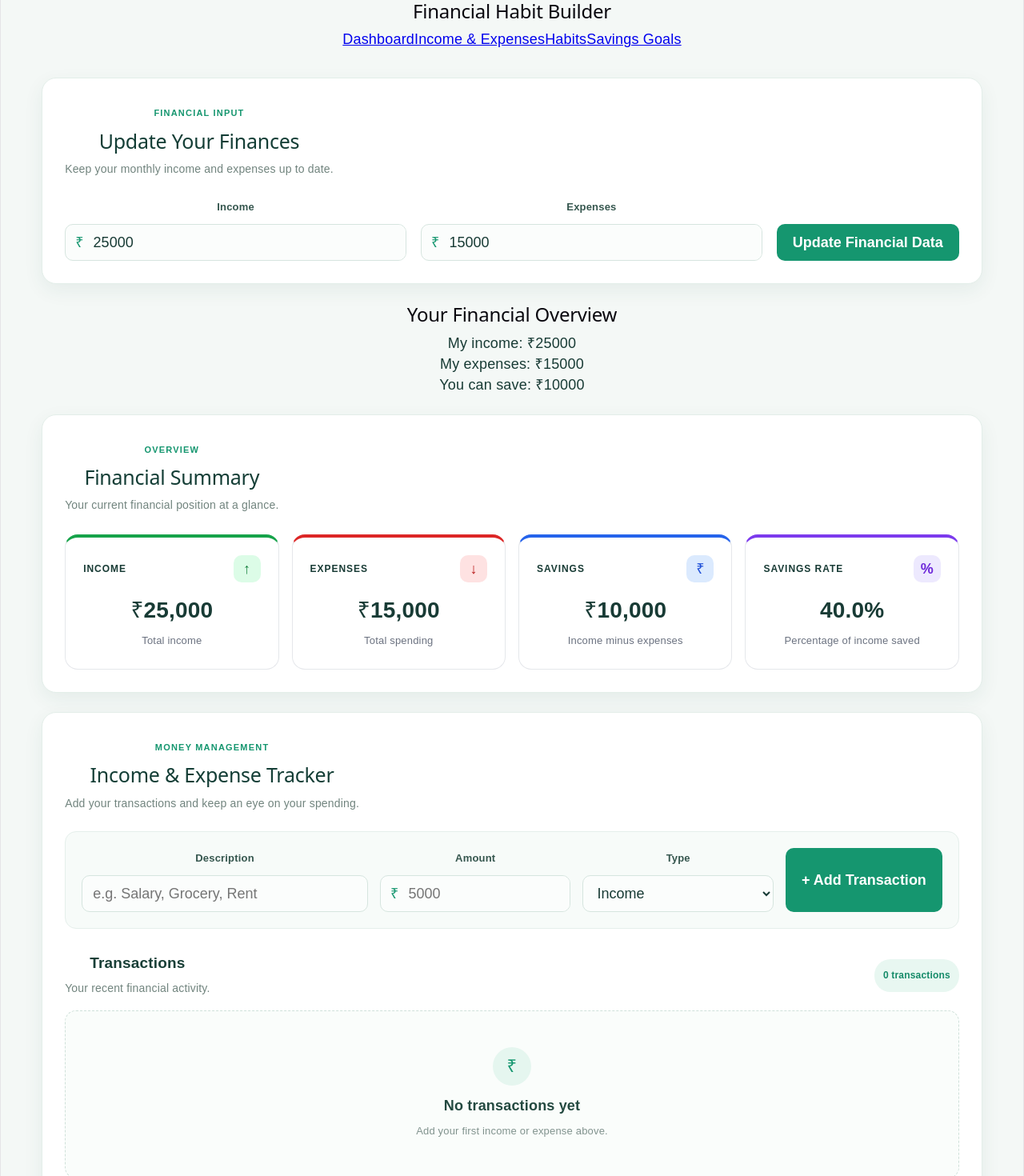
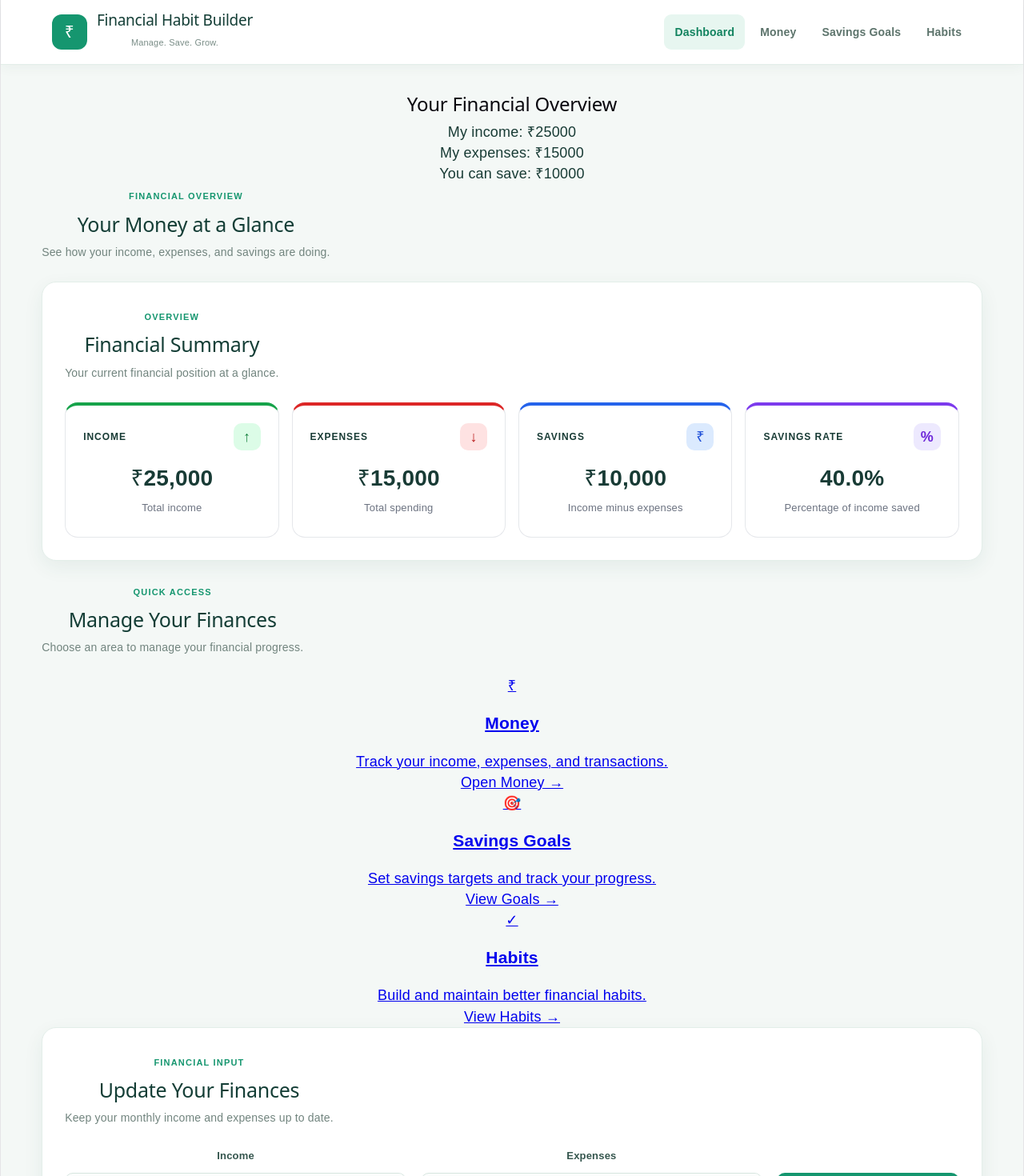
Before and after one commit to zehra-codes/Financial-habit-builder, a React (Vite) app: page /dashboard in a window 1280 px wide. Shown: the top 1470 px of the page at 80% size. Built offline with nearby package versions, Linux system fonts and the light colour scheme.

Commit message:
Complete Day 11 functionality

```diff
--- a/src/App.css
+++ b/src/App.css
@@ -1,3 +1,104 @@
+/* ================================
+NAVBAR
+================================ */
+
+.navbar {
+width: 100%;
+min-height: 76px;
+padding: 14px 5%;
+display: flex;
+align-items: center;
+justify-content: space-between;
+gap: 30px;
+background: #ffffff;
+border-bottom: 1px solid #e3eee9;
+box-shadow: 0 3px 15px rgba(30, 80, 65, 0.05);
+position: sticky;
+top: 0;
+z-index: 100;
+}
+
+.navbar-brand {
+display: flex;
+align-items: center;
+gap: 12px;
+}
+
+.brand-icon {
+width: 44px;
+height: 44px;
+display: flex;
+align-items: center;
+justify-content: center;
+border-radius: 12px;
+background: #15966f;
+color: #ffffff;
+font-size: 21px;
+font-weight: 700;
+}
+
+.navbar-brand h2 {
+margin: 0;
+color: #143e36;
+font-size: 19px;
+line-height: 1.2;
+}
+
+.navbar-brand p {
+margin: 3px 0 0;
+color: #7a8d87;
+font-size: 11px;
+}
+
+.navbar-links {
+display: flex;
+align-items: center;
+gap: 6px;
+}
+
+.nav-link {
+padding: 9px 13px;
+border-radius: 9px;
+color: #5d746c;
+text-decoration: none;
+font-size: 14px;
+font-weight: 600;
+transition: 0.2s ease;
+}
+
+.nav-link:hover {
+background: #f0f8f5;
+color: #15966f;
+}
+
+.nav-link.active {
+background: #e7f6f0;
+color: #12835f;
+}
+
+/* Navbar responsive */
+
+@media (max-width: 800px) {
+.navbar {
+flex-direction: column;
+align-items: stretch;
+gap: 12px;
+padding: 14px 4%;
+}
+
+.navbar-brand {
+justify-content: center;
+}
+
+.navbar-links {
+justify-content: center;
+flex-wrap: wrap;
+}
+
+.nav-link {
+font-size: 13px;
+}
+}
 /* ================================
    GLOBAL
 ================================ */
--- a/src/components/FinancialSummary.jsx
+++ b/src/components/FinancialSummary.jsx
@@ -1,86 +1,150 @@
 function FinancialSummary({ income, expenses, transactions }) {
   const transactionIncome = transactions
     .filter((transaction) => transaction.type === "Income")
-    .reduce((total, transaction) => total + transaction.amount, 0);
+    .reduce(
+      (total, transaction) => total + transaction.amount,
+      0
+    );
 
   const transactionExpenses = transactions
     .filter((transaction) => transaction.type === "Expense")
-    .reduce((total, transaction) => total + transaction.amount, 0);
+    .reduce(
+      (total, transaction) => total + transaction.amount,
+      0
+    );
 
-  const totalIncome =
-    transactions.length > 0 ? transactionIncome : income;
+  // Use transaction totals when transactions exist.
+  // Otherwise use the manually entered financial data.
+  const hasTransactions = transactions.length > 0;
 
-  const totalExpenses =
-    transactions.length > 0 ? transactionExpenses : expenses;
+  const totalIncome = hasTransactions
+    ? transactionIncome
+    : income;
+
+  const totalExpenses = hasTransactions
+    ? transactionExpenses
+    : expenses;
 
   const savings = totalIncome - totalExpenses;
 
   const savingsRate =
-    totalIncome > 0 ? (savings / totalIncome) * 100 : 0;
+    totalIncome > 0
+      ? (savings / totalIncome) * 100
+      : 0;
 
   return (
     <section className="financial-summary card">
+
       <div className="section-heading">
         <div>
-          <span className="section-label">OVERVIEW</span>
+          <span className="section-label">
+            OVERVIEW
+          </span>
+
           <h2>Financial Summary</h2>
-          <p>Your current financial position at a glance.</p>
+
+          <p>
+            Your current financial position at a glance.
+          </p>
         </div>
       </div>
 
       <div className="summary-grid">
 
+        {/* Income */}
         <div className="summary-card income-summary">
+
           <div className="summary-card-top">
-            <span className="summary-label">INCOME</span>
-            <span className="summary-icon">↑</span>
+            <span className="summary-label">
+              INCOME
+            </span>
+
+            <span className="summary-icon">
+              ↑
+            </span>
           </div>
 
           <h3>
             ₹{totalIncome.toLocaleString("en-IN")}
           </h3>
 
-          <p>Total income</p>
+          <p>
+            Total income
+          </p>
+
         </div>
 
+        {/* Expenses */}
         <div className="summary-card expense-summary">
+
           <div className="summary-card-top">
-            <span className="summary-label">EXPENSES</span>
-            <span className="summary-icon">↓</span>
+            <span className="summary-label">
+              EXPENSES
+            </span>
+
+            <span className="summary-icon">
+              ↓
+            </span>
           </div>
 
           <h3>
             ₹{totalExpenses.toLocaleString("en-IN")}
           </h3>
 
-          <p>Total spending</p>
+          <p>
+            Total spending
+          </p>
+
         </div>
 
+        {/* Savings */}
         <div className="summary-card savings-summary">
+
           <div className="summary-card-top">
-            <span className="summary-label">SAVINGS</span>
-            <span className="summary-icon">₹</span>
+            <span className="summary-label">
+              SAVINGS
+            </span>
+
+            <span className="summary-icon">
+              ₹
+            </span>
           </div>
 
           <h3>
             ₹{savings.toLocaleString("en-IN")}
           </h3>
 
-          <p>Income minus expenses</p>
+          <p>
+            Income minus expenses
+          </p>
+
         </div>
 
+        {/* Savings Rate */}
         <div className="summary-card rate-summary">
+
           <div className="summary-card-top">
-            <span className="summary-label">SAVINGS RATE</span>
-            <span className="summary-icon">%</span>
+            <span className="summary-label">
+              SAVINGS RATE
+            </span>
+
+            <span className="summary-icon">
+              %
+            </span>
           </div>
 
-          <h3>{savingsRate.toFixed(1)}%</h3>
+          <h3>
+            {savingsRate.toFixed(1)}%
+          </h3>
 
-          <p>Percentage of income saved</p>
+          <p>
+            Percentage of income saved
+          </p>
+
         </div>
 
       </div>
+
     </section>
   );
 }
--- a/src/components/Navbar.jsx
+++ b/src/components/Navbar.jsx
@@ -1,18 +1,54 @@
 import { NavLink } from "react-router-dom";
 
 function Navbar() {
-  return (
-    <nav>
+return ( <nav className="navbar"> <div className="navbar-brand"> <span className="brand-icon">₹</span>
+
+    <div>
       <h2>Financial Habit Builder</h2>
+      <p>Manage. Save. Grow.</p>
+    </div>
+  </div>
 
-      <div>
-        <NavLink to="/dashboard">Dashboard</NavLink>
-        <NavLink to="/income-expenses">Income & Expenses</NavLink>
-        <NavLink to="/habits">Habits</NavLink>
-        <NavLink to="/savings-goals">Savings Goals</NavLink>
-      </div>
-    </nav>
-  );
+  <div className="navbar-links">
+    <NavLink
+      to="/dashboard"
+      className={({ isActive }) =>
+        isActive ? "nav-link active" : "nav-link"
+      }
+    >
+      Dashboard
+    </NavLink>
+
+    <NavLink
+      to="/income-expenses"
+      className={({ isActive }) =>
+        isActive ? "nav-link active" : "nav-link"
+      }
+    >
+      Money
+    </NavLink>
+
+    <NavLink
+      to="/savings-goals"
+      className={({ isActive }) =>
+        isActive ? "nav-link active" : "nav-link"
+      }
+    >
+      Savings Goals
+    </NavLink>
+
+    <NavLink
+      to="/habits"
+      className={({ isActive }) =>
+        isActive ? "nav-link active" : "nav-link"
+      }
+    >
+      Habits
+    </NavLink>
+  </div>
+</nav>
+
+);
 }
 
 export default Navbar;
--- a/src/components/TransactionTracker.jsx
+++ b/src/components/TransactionTracker.jsx
@@ -5,15 +5,19 @@ function TransactionTracker({ transactions, setTransactions }) {
   const [amount, setAmount] = useState("");
   const [type, setType] = useState("Income");
 
-  const addTransaction = () => {
-    if (description.trim() === "" || amount === "" || Number(amount) <= 0) {
+  function addTransaction() {
+    const trimmedDescription = description.trim();
+    const numericAmount = Number(amount);
+
+    if (!trimmedDescription || numericAmount <= 0) {
+      alert("Please enter a valid description and amount.");
       return;
     }
 
     const newTransaction = {
       id: Date.now(),
-      description: description,
-      amount: Number(amount),
+      description: trimmedDescription,
+      amount: numericAmount,
       type: type,
     };
 
@@ -21,49 +25,63 @@ function TransactionTracker({ transactions, setTransactions }) {
 
     setDescription("");
     setAmount("");
-  };
+  }
 
-  const deleteTransaction = (id) => {
+  function deleteTransaction(id) {
     setTransactions(
-      transactions.filter((transaction) => transaction.id !== id)
+      transactions.filter(
+        (transaction) => transaction.id !== id
+      )
     );
-  };
+  }
 
   const totalIncome = transactions
     .filter((transaction) => transaction.type === "Income")
-    .reduce((total, transaction) => total + transaction.amount, 0);
+    .reduce(
+      (total, transaction) => total + transaction.amount,
+      0
+    );
 
   const totalExpenses = transactions
     .filter((transaction) => transaction.type === "Expense")
-    .reduce((total, transaction) => total + transaction.amount, 0);
+    .reduce(
+      (total, transaction) => total + transaction.amount,
+      0
+    );
 
   const balance = totalIncome - totalExpenses;
 
-  const highestAmount =
-    transactions.length > 0
-      ? Math.max(...transactions.map((transaction) => transaction.amount))
-      : 0;
-
   return (
     <section className="tracker card">
+
       {/* Header */}
       <div className="section-heading">
         <div>
-          <span className="section-label">MONEY MANAGEMENT</span>
+          <span className="section-label">
+            MONEY MANAGEMENT
+          </span>
+
           <h2>Income & Expense Tracker</h2>
-          <p>Add your transactions and keep an eye on your spending.</p>
+
+          <p>
+            Add your transactions and keep an eye on your spending.
+          </p>
         </div>
       </div>
 
       {/* Transaction Form */}
       <div className="transaction-form">
+
         <div className="input-group">
           <label>Description</label>
+
           <input
             type="text"
             value={description}
             placeholder="e.g. Salary, Grocery, Rent"
-            onChange={(event) => setDescription(event.target.value)}
+            onChange={(event) =>
+              setDescription(event.target.value)
+            }
           />
         </div>
 
@@ -75,9 +93,12 @@ function TransactionTracker({ transactions, setTransactions }) {
 
             <input
               type="number"
+              min="1"
               value={amount}
               placeholder="5000"
-              onChange={(event) => setAmount(event.target.value)}
+              onChange={(event) =>
+                setAmount(event.target.value)
+              }
             />
           </div>
         </div>
@@ -87,21 +108,30 @@ function TransactionTracker({ transactions, setTransactions }) {
 
           <select
             value={type}
-            onChange={(event) => setType(event.target.value)}
+            onChange={(event) =>
+              setType(event.target.value)
+            }
           >
             <option value="Income">Income</option>
             <option value="Expense">Expense</option>
           </select>
         </div>
 
-        <button className="primary-button" onClick={addTransaction}>
+        <button
+          type="button"
+          className="primary-button"
+          onClick={addTransaction}
+        >
           + Add Transaction
         </button>
+
       </div>
 
       {/* Transactions */}
       <div className="transactions-section">
+
         <div className="sub-heading">
+
           <div>
             <h3>Transactions</h3>
             <p>Your recent financial activity.</p>
@@ -111,17 +141,27 @@ function TransactionTracker({ transactions, setTransactions }) {
             {transactions.length} transaction
             {transactions.length !== 1 ? "s" : ""}
           </span>
+
         </div>
 
         {transactions.length === 0 ? (
+
           <div className="empty-state">
             <div className="empty-icon">₹</div>
+
             <h4>No transactions yet</h4>
-            <p>Add your first income or expense above.</p>
+
+            <p>
+              Add your first income or expense above.
+            </p>
           </div>
+
         ) : (
+
           <div className="transaction-list">
+
             {transactions.map((transaction) => (
+
               <div
                 className={`transaction-item ${
                   transaction.type === "Income"
@@ -130,77 +170,125 @@ function TransactionTracker({ transactions, setTransactions }) {
                 }`}
                 key={transaction.id}
               >
+
                 <div className="transaction-info">
+
                   <div className="transaction-icon">
-                    {transaction.type === "Income" ? "↑" : "↓"}
+                    {transaction.type === "Income"
+                      ? "↑"
+                      : "↓"}
                   </div>
 
                   <div>
-                    <strong>{transaction.description}</strong>
-                    <span>{transaction.type}</span>
+                    <strong>
+                      {transaction.description}
+                    </strong>
+
+                    <span>
+                      {transaction.type}
+                    </span>
                   </div>
+
                 </div>
 
                 <div className="transaction-right">
+
                   <strong>
-                    {transaction.type === "Income" ? "+" : "-"}₹
+                    {transaction.type === "Income"
+                      ? "+"
+                      : "-"}
+                    ₹
                     {transaction.amount.toLocaleString("en-IN")}
                   </strong>
 
                   <button
+                    type="button"
                     className="delete-button"
-                    onClick={() => deleteTransaction(transaction.id)}
+                    onClick={() =>
+                      deleteTransaction(transaction.id)
+                    }
                   >
                     Delete
                   </button>
+
                 </div>
+
               </div>
+
             ))}
+
           </div>
+
         )}
+
       </div>
 
       {/* Financial Totals */}
       <div className="totals-section">
+
         <div className="total-box income-box">
           <span>Total Income</span>
-          <strong>₹{totalIncome.toLocaleString("en-IN")}</strong>
+
+          <strong>
+            ₹{totalIncome.toLocaleString("en-IN")}
+          </strong>
         </div>
 
         <div className="total-box expense-box">
           <span>Total Expenses</span>
-          <strong>₹{totalExpenses.toLocaleString("en-IN")}</strong>
+
+          <strong>
+            ₹{totalExpenses.toLocaleString("en-IN")}
+          </strong>
         </div>
 
         <div className="total-box balance-box">
           <span>Balance</span>
-          <strong>₹{balance.toLocaleString("en-IN")}</strong>
+
+          <strong>
+            ₹{balance.toLocaleString("en-IN")}
+          </strong>
         </div>
+
       </div>
 
       {/* Income vs Expense Chart */}
       <div className="chart-section">
+
         <div className="sub-heading">
+
           <div>
             <h3>Income vs Expenses</h3>
-      <p>Compare your total income and spending.</p>
+
+            <p>
+              Compare your total income and spending.
+            </p>
           </div>
+
         </div>
 
         {transactions.length === 0 ? (
+
           <div className="chart-empty">
             Add transactions to see your income and expenses.
           </div>
+
         ) : (
+
           <div className="comparison-chart">
 
             <div className="comparison-item">
+
               <div className="comparison-label">
                 <span>Income</span>
-          <strong>₹{totalIncome.toLocaleString("en-IN")}</strong>
+
+                <strong>
+                  ₹{totalIncome.toLocaleString("en-IN")}
+                </strong>
               </div>
 
               <div className="comparison-bar-background">
+
                 <div
                   className="comparison-bar income-bar"
                   style={{
@@ -210,22 +298,32 @@ function TransactionTracker({ transactions, setTransactions }) {
                         totalExpenses
                       ) > 0
                         ? (totalIncome /
-                      Math.max(totalIncome, totalExpenses)) *
+                            Math.max(
+                              totalIncome,
+                              totalExpenses
+                            )) *
                           100
                         : 0
                     }%`,
                   }}
                 ></div>
+
               </div>
+
             </div>
 
             <div className="comparison-item">
+
               <div className="comparison-label">
                 <span>Expenses</span>
-          <strong>₹{totalExpenses.toLocaleString("en-IN")}</strong>
+
+                <strong>
+                  ₹{totalExpenses.toLocaleString("en-IN")}
+                </strong>
               </div>
 
               <div className="comparison-bar-background">
+
                 <div
                   className="comparison-bar expense-bar"
                   style={{
@@ -235,18 +333,26 @@ function TransactionTracker({ transactions, setTransactions }) {
                         totalExpenses
                       ) > 0
                         ? (totalExpenses /
-                      Math.max(totalIncome, totalExpenses)) *
+                            Math.max(
+                              totalIncome,
+                              totalExpenses
+                            )) *
                           100
                         : 0
                     }%`,
                   }}
                 ></div>
-        </div>
+
               </div>
 
             </div>
+
+          </div>
+
         )}
+
       </div>
+
     </section>
   );
 }
--- a/src/pages/Dashboard.jsx
+++ b/src/pages/Dashboard.jsx
@@ -1,3 +1,4 @@
+import { Link } from "react-router-dom";
 import Welcome from "../components/Welcome";
 import FinancialSummary from "../components/FinancialSummary";
 import TransactionTracker from "../components/TransactionTracker";
@@ -18,13 +19,128 @@ function Dashboard({
   return (
     <main className="dashboard">
 
+      {/* Welcome Section */}
+      <section className="dashboard-welcome">
+        <Welcome
+          name={userName}
+          income={income}
+          expenses={expenses}
+        />
+      </section>
+
+      {/* Financial Overview */}
+      <section className="dashboard-section">
+
+        <div className="section-heading">
+          <div>
+            <span className="section-label">
+              FINANCIAL OVERVIEW
+            </span>
+
+            <h2>Your Money at a Glance</h2>
+
+            <p>
+              See how your income, expenses, and savings are doing.
+            </p>
+          </div>
+        </div>
+
+        <FinancialSummary
+          income={income}
+          expenses={expenses}
+          transactions={transactions}
+        />
+
+      </section>
+
+      {/* Quick Access */}
+      <section className="dashboard-section">
+
+        <div className="section-heading">
+          <div>
+            <span className="section-label">
+              QUICK ACCESS
+            </span>
+
+            <h2>Manage Your Finances</h2>
+
+            <p>
+              Choose an area to manage your financial progress.
+            </p>
+          </div>
+        </div>
+
+        <div className="quick-access-grid">
+
+          <Link
+            to="/income-expenses"
+            className="quick-card"
+          >
+            <div className="quick-card-icon">₹</div>
+
+            <h3>Money</h3>
+
+            <p>
+              Track your income, expenses, and transactions.
+            </p>
+
+            <span>
+              Open Money →
+            </span>
+          </Link>
+
+          <Link
+            to="/savings-goals"
+            className="quick-card"
+          >
+            <div className="quick-card-icon">🎯</div>
+
+            <h3>Savings Goals</h3>
+
+            <p>
+              Set savings targets and track your progress.
+            </p>
+
+            <span>
+              View Goals →
+            </span>
+          </Link>
+
+          <Link
+            to="/habits"
+            className="quick-card"
+          >
+            <div className="quick-card-icon">✓</div>
+
+            <h3>Habits</h3>
+
+            <p>
+              Build and maintain better financial habits.
+            </p>
+
+            <span>
+              View Habits →
+            </span>
+          </Link>
+
+        </div>
+
+      </section>
+
       {/* Update Financial Data */}
       <section className="finance-update card">
+
         <div className="section-heading">
           <div>
-            <span className="section-label">FINANCIAL INPUT</span>
+            <span className="section-label">
+              FINANCIAL INPUT
+            </span>
+
             <h2>Update Your Finances</h2>
-            <p>Keep your monthly income and expenses up to date.</p>
+
+            <p>
+              Keep your monthly income and expenses up to date.
+            </p>
           </div>
         </div>
 
@@ -63,6 +179,7 @@ function Dashboard({
           </div>
 
           <button
+            type="button"
             className="primary-button"
             onClick={() => {
               setIncome(Number(incomeInput));
@@ -73,27 +190,32 @@ function Dashboard({
           </button>
 
         </div>
+
       </section>
 
-      {/* Welcome */}
-      <Welcome
-        name={userName}
-        income={income}
-        expenses={expenses}
-      />
+      {/* Transactions */}
+      <section className="dashboard-section">
 
-      {/* Financial Summary */}
-      <FinancialSummary
-        income={income}
-        expenses={expenses}
-        transactions={transactions}
-      />
+        <div className="section-heading">
+          <div>
+            <span className="section-label">
+              TRANSACTIONS
+            </span>
 
-      {/* Transaction Tracker */}
-      <TransactionTracker
-        transactions={transactions}
-        setTransactions={setTransactions}
-      />
+            <h2>Your Transactions</h2>
+
+            <p>
+              Add and manage your recent income and expenses.
+            </p>
+          </div>
+        </div>
+
+        <TransactionTracker
+          transactions={transactions}
+          setTransactions={setTransactions}
+        />
+
+      </section>
 
     </main>
   );
```
Also changed, not shown: src/pages/Habits.jsx (+61 -7 lines), src/pages/SavingsGoals.jsx (+62 -8 lines). Lines whose indentation alone changed are shown as unchanged.
